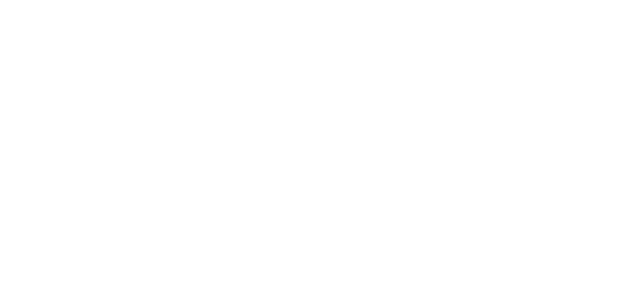
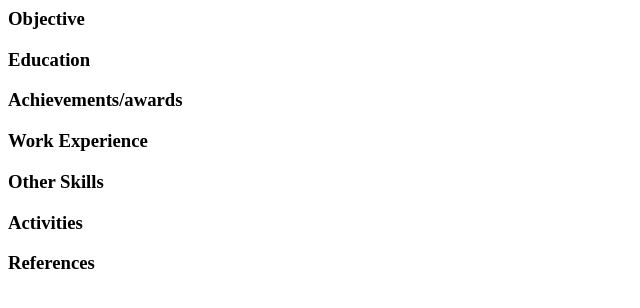
Before and after one commit to melwinkle/Aileen-CV-assignment, a plain HTML site: page cv.html in a window 1280 px wide. Shown: the whole page, without its empty margins (0-640 px from the left). Drawn offline with Linux system fonts and the light colour scheme.

Commit message:
updated files

```diff
--- a/cv.css
+++ b/cv.css
@@ -0,0 +1,4 @@
+.fixed-form{
+    font-family: Verdana, Geneva, Tahoma, sans-serif;
+
+}
--- a/cv.html
+++ b/cv.html
@@ -11,13 +11,27 @@
             <div class=dynamic-form id=email></div>
         </div>
         <div class=fixed-form>
-            <div class=fixed-form id=objective></div>
-            <div class=fixed-form id=education></div>
-            <div class=fixed-form id=awards></div>
-            <div class=fixed-form id=work></div>
-            <div class=fixed-form id=skills></div>
-            <div class=fixed-form id=activities></div>
-            <div class=fixed-form id=references></div>
+            <div class=fixed-form id=objective>
+                <h3>Objective</h3>
+            </div>
+            <div class=fixed-form id=education>
+                <h3>Education</h3>
+            </div>
+            <div class=fixed-form id=awards>
+                <h3>Achievements/awards</h3>
+            </div>
+            <div class=fixed-form id=work>
+                <h3>Work Experience</h3>
+            </div>
+            <div class=fixed-form id=skills>
+                <h3>Other Skills</h3>
+            </div>
+            <div class=fixed-form id=activities>
+                <h3>Activities</h3>
+            </div>
+            <div class=fixed-form id=references>
+                <h3>References</h3>
+            </div>
         </div>
     </body>
 </html>
```
